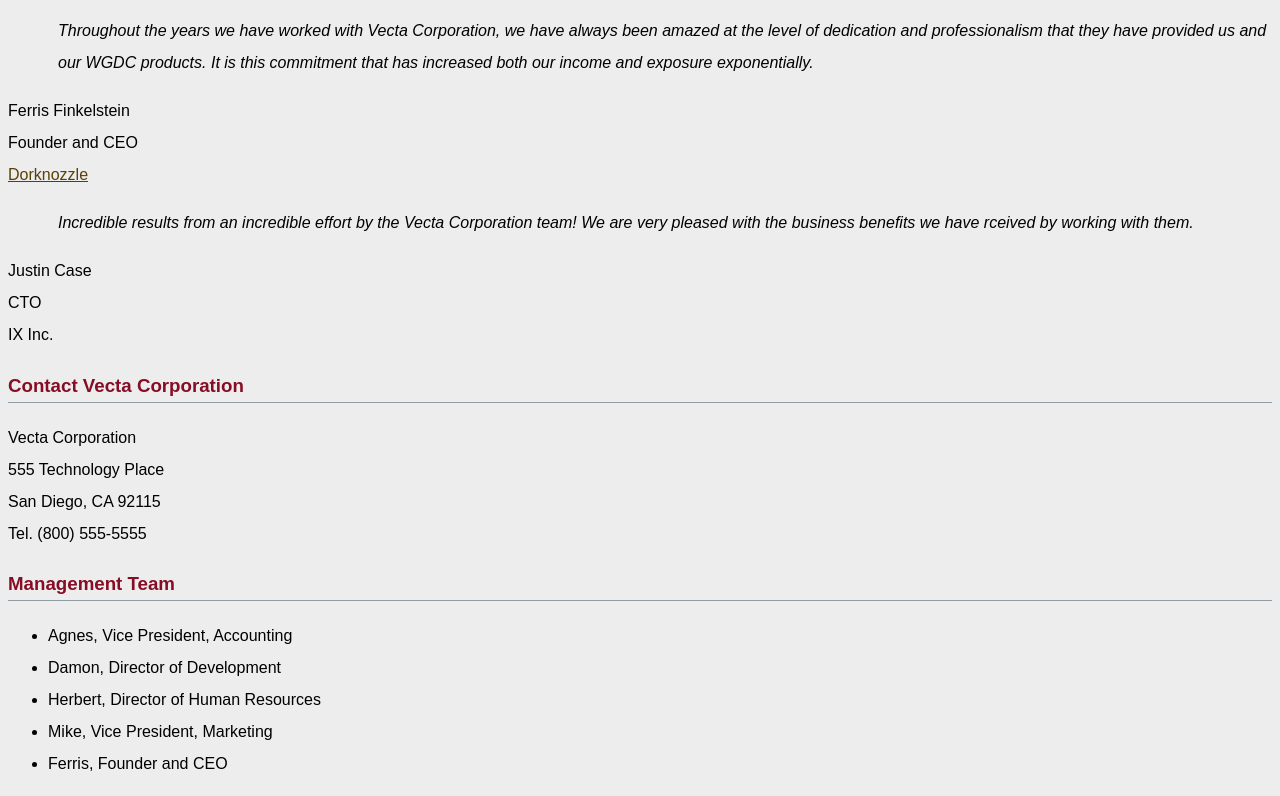
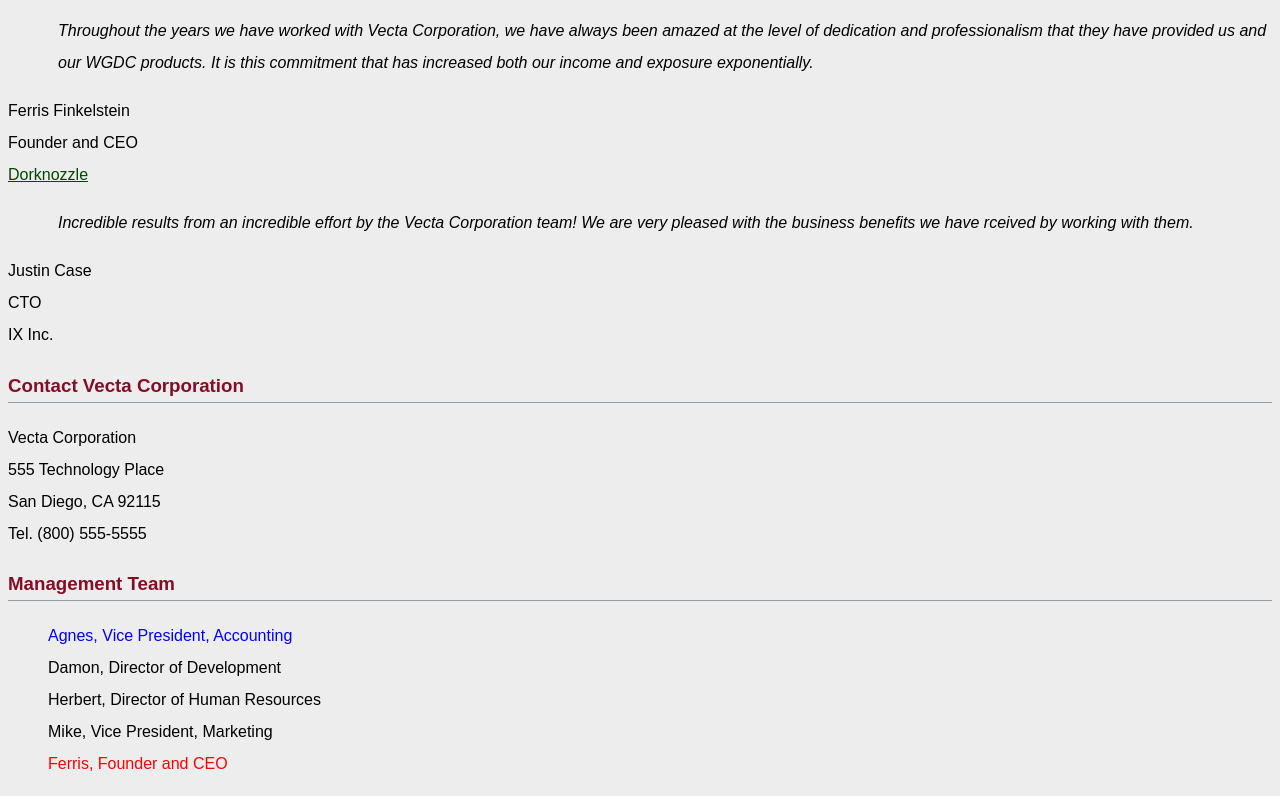
Before and after one commit to sanchitakanade/Assignment3_web_development_frameworks, a plain HTML site: page part1/index.html in a window 1280 px wide. Shown: the part 553-1349 px from the top of the page. Drawn offline with Linux system fonts and the light colour scheme.

Commit message:
Made an update
added styles rules to CSS file

```diff
--- a/styles/VectaCorp.css
+++ b/styles/VectaCorp.css
@@ -22,12 +22,24 @@ p:first-of-type::first-letter {font-size: 30px;}
     margin-left:50px;
 }
 
-a[href^='http']:link {/*color:#004800;*/
-color:#594106;}
-a[href^='http']:visited {color:darkmagenta;}
+a[href^='http']:link {
+    color:#004800;
+    /*color:#594106;*/
+}
+a[href^='http']:visited {
+    color:darkmagenta;
+}
 a[href^='http']:hover, a[href^='http']:focus {
-color:#00526D;
+    color:#00526D;
+    font-size: 1.5em;
+    font-weight: bold;
+    text-decoration: none;
 }
 a[href^='http']:active {
-color:darkred;
+    color:darkred;
 }
+
+ul {list-style-type: none;}
+
+ul li:first-of-type   {color:blue;}
+ul li:last-of-type    {color:red;}
```
Also changed, not shown: part1/index.html (+0 -6 lines).
